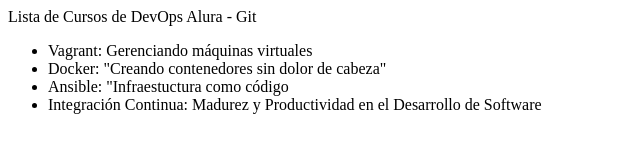
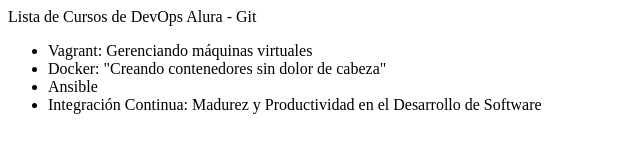
Before and after one commit to arismariamateo/alura, a plain HTML site: page index.html in a window 1280 px wide. Shown: the whole page, without its empty margins (0-640 px from the left). Drawn offline with Linux system fonts and the light colour scheme.

Commit message:
Revert "Cambiando el curso de Ansible"
This reverts commit f6ca3dd5a559c75863127d0d78ab22282d3de54f.

```diff
--- a/index.html
+++ b/index.html
@@ -9,7 +9,7 @@
         <ul>
             <li>Vagrant: Gerenciando máquinas virtuales</li>
             <li>Docker: "Creando contenedores sin dolor de cabeza"</li>
-            <li>Ansible: "Infraestuctura como código</li>
+            <li>Ansible</li>
             <li>Integración Continua: Madurez y Productividad en el Desarrollo de Software</li>
         </ul>
 
```
